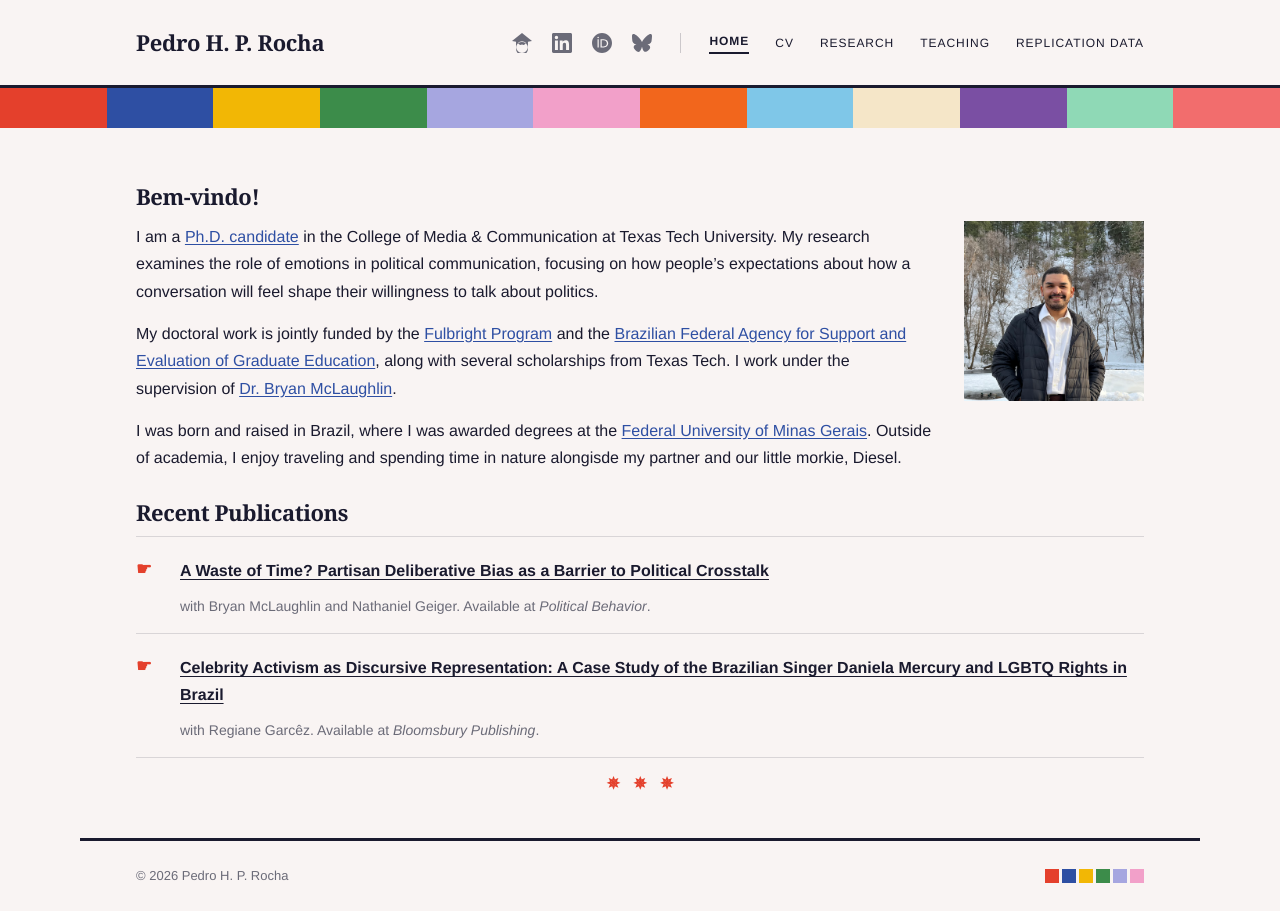
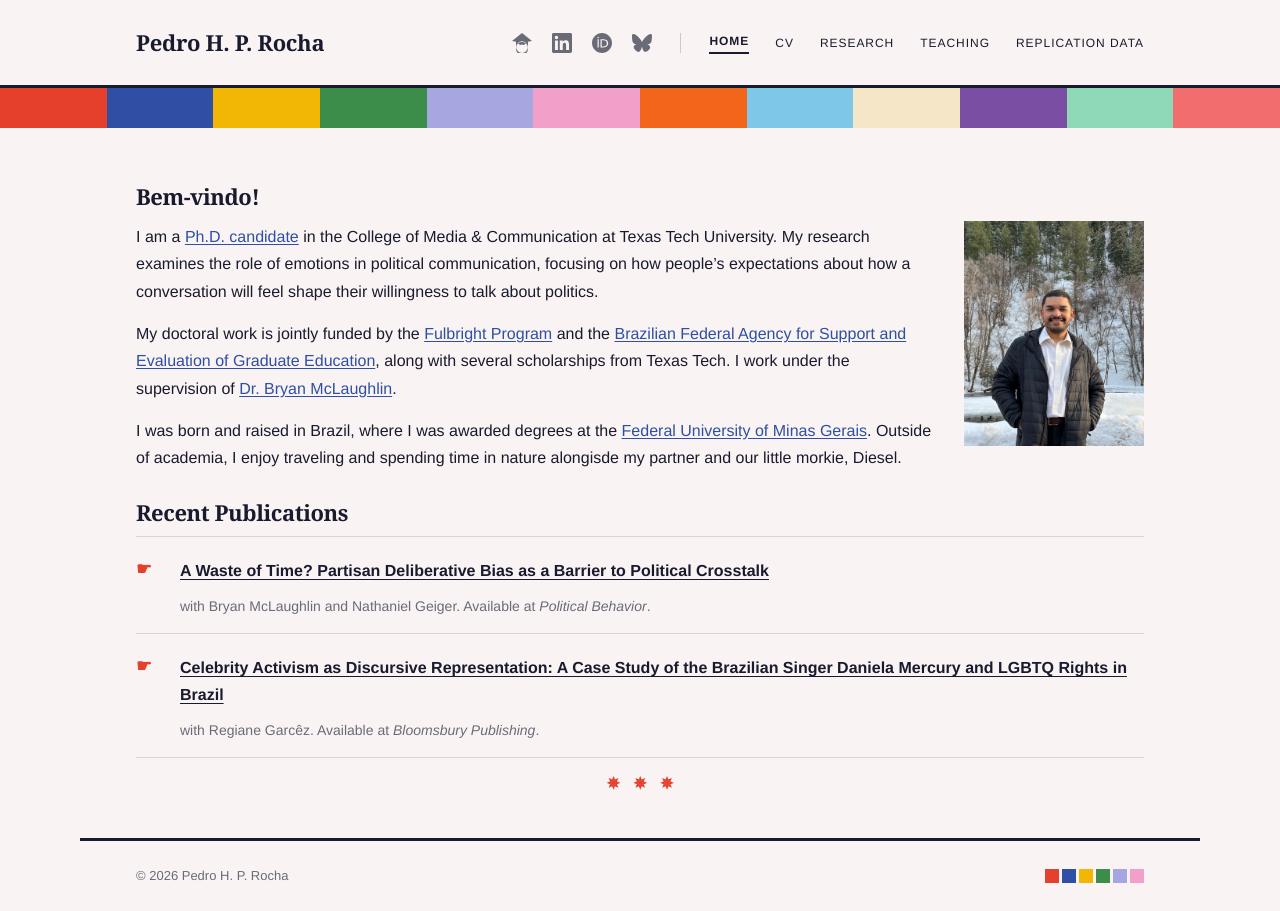
Before and after one commit to pedrohprocha/pedrohprocha.github.io, a Jekyll site: the page built from index.md, in a window 1280 px wide. Built offline with Jekyll 4.4.1, drawn with Linux system fonts in a browser that asks for light colours; some web fonts are replaced.

Commit message:
Remove fixed height from bio headshot to preserve natural aspect ratio
Co-Authored-By: Claude Sonnet 4.6 <noreply@anthropic.com>

```diff
--- a/assets/css/main.css
+++ b/assets/css/main.css
@@ -219,8 +219,6 @@ p { margin-bottom: 1rem; }
 .bio-headshot {
     float: right;
     width: 180px;
-    height: 180px;
-    object-fit: cover;
     margin: 0 0 1.25rem 2rem;
 }
 
```
